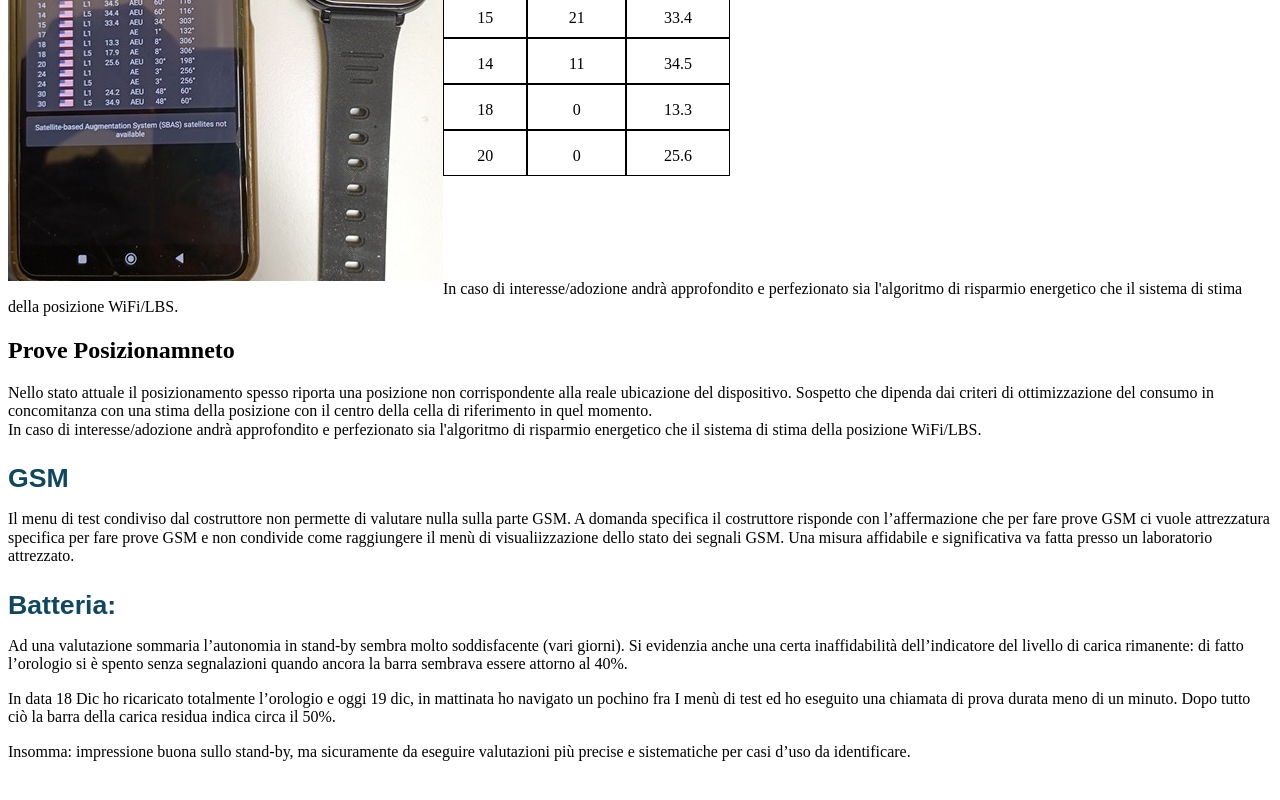
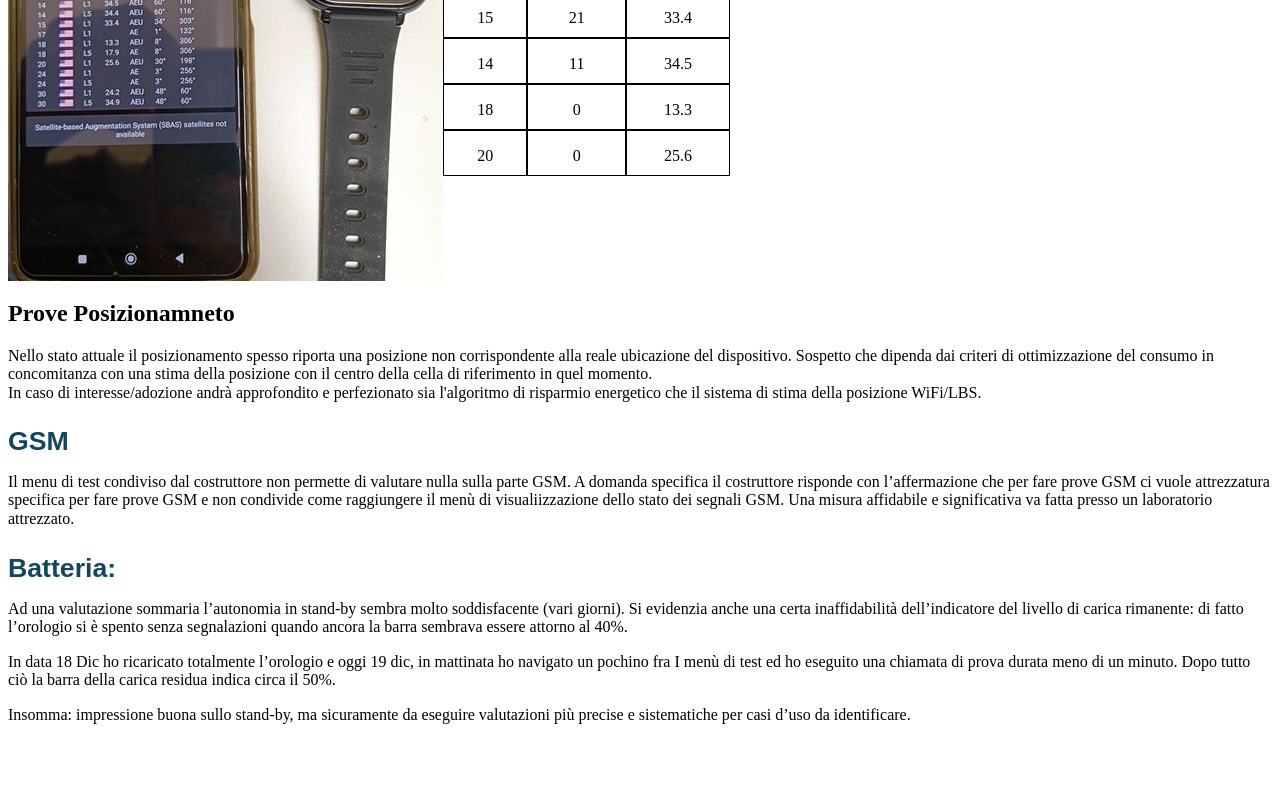
Before and after one commit to ddnthemc/Report_2024_12_20_KL23, a plain HTML site: page index.html in a window 1280 px wide. Shown: the part 1517-2317 px from the top of the page. Drawn offline with Linux system fonts and the light colour scheme.

Commit message:
Update index.html

```diff
--- a/index.html
+++ b/index.html
@@ -218,7 +218,7 @@ e nemmeno per uso in ambiente aperto non isolato.</p>
 
 </p>
 <p style="line-height: 116%; margin-bottom: 0in"><br/>
-In caso di interesse/adozione andrà approfondito e perfezionato sia l'algoritmo di risparmio energetico che il sistema di stima della posizione WiFi/LBS.
+
 </p>
 <h2>Prove Posizionamneto</h2>
 	<p>
```
